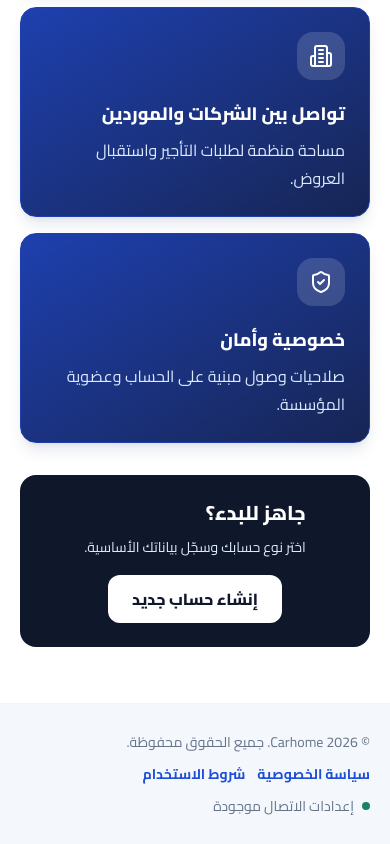
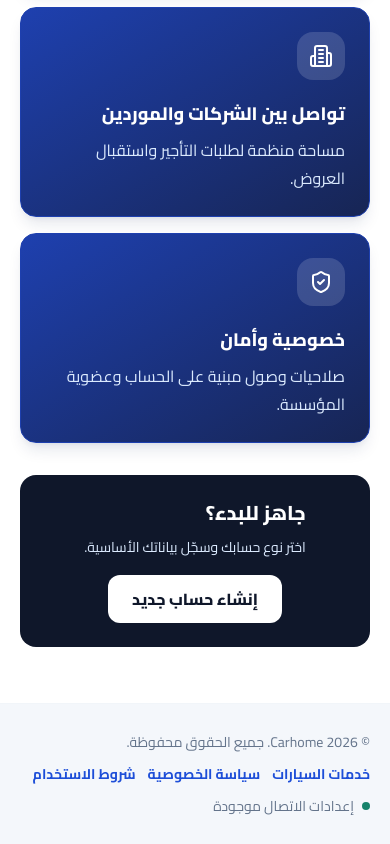
Before and after one commit to kareem766/Carhome, a React (Vite) app: page / in a window 390 px wide. Shown: the part 1600-2444 px from the top of the page. Built offline with nearby package versions, Linux system fonts and the light colour scheme; no server answers; the database is empty.

Commit message:
Add automotive services route and homepage navigation

```diff
--- a/src/App.tsx
+++ b/src/App.tsx
@@ -8,6 +8,7 @@ const AdminReviewPage = lazy(() => import('./components/AdminReviewPage'))
 const PlatformSettingsPage = lazy(() => import('./components/PlatformSettingsPage'))
 const SubscriptionPlansPage = lazy(() => import('./components/SubscriptionPlansPage'))
 const VehicleCatalogPage = lazy(() => import('./components/VehicleCatalogPage'))
+const AutomotiveServicesPage = lazy(() => import('./components/AutomotiveServicesPage'))
 const AdvertisingPlansAdminPage = lazy(() => import('./components/AdvertisingPlansAdminPage'))
 const AdvertisingPlansPage = lazy(() => import('./components/AdvertisingPlansPage'))
 const MessagingPage = lazy(() => import('./components/MessagingPage'))
@@ -99,6 +100,7 @@ export default function App() {
   if (path === '/workspace/admin/subscription-plans') return <Suspense fallback={<RouteLoading />}><SubscriptionPlansPage /></Suspense>
   if (path === '/workspace/admin/advertising-plans') return <Suspense fallback={<RouteLoading />}><AdvertisingPlansAdminPage /></Suspense>
   if (path === '/workspace/catalog') return <Suspense fallback={<RouteLoading />}><VehicleCatalogPage /></Suspense>
+  if (path === '/services' || path === '/automotive-services') return <Suspense fallback={<RouteLoading />}><AutomotiveServicesPage /></Suspense>
   if (path === '/workspace/advertising-plans') return <Suspense fallback={<RouteLoading />}><AdvertisingPlansPage /></Suspense>
   if (path === '/workspace/admin' || path === '/workspace/admin/vehicle-reviews') return <Suspense fallback={<RouteLoading />}><AdminReviewPage /></Suspense>
   if (path.includes('/messages')) return <Suspense fallback={<RouteLoading />}><MessagingPage /></Suspense>
@@ -137,6 +139,7 @@ export default function App() {
           </span>
         </a>
         <div className="flex items-center gap-2">
+          <a href="/services" className="hidden min-h-10 items-center rounded-xl px-3 text-sm font-bold text-blue-700 hover:bg-white sm:inline-flex">خدمات السيارات</a>
           <button onClick={() => openAuth('signin')} className="min-h-10 rounded-xl px-3 text-sm font-bold text-navy hover:bg-white sm:px-4">دخول</button>
           {settings.registration_enabled && <button onClick={() => { window.location.href = '/register' }} className="min-h-10 rounded-xl px-4 text-sm font-bold text-white shadow-sm transition sm:px-5" style={{ backgroundColor: settings.primary_color }}>إنشاء حساب</button>}
         </div>
@@ -197,7 +200,7 @@ export default function App() {
 
       <footer className="mx-auto flex max-w-7xl flex-col gap-3 px-5 py-7 text-sm text-slate-500 sm:flex-row sm:items-center sm:justify-between sm:px-8">
         <div><span>© {new Date().getFullYear()} {settings.platform_name}. </span><span>{settings.footer_text}</span></div>
-        <div className="flex flex-wrap items-center gap-3"><a href="/privacy" className="font-bold text-blue-700 underline-offset-4 hover:underline">سياسة الخصوصية</a><a href="/terms" className="font-bold text-blue-700 underline-offset-4 hover:underline">شروط الاستخدام</a>{settings.support_email && <a href={'mailto:'+settings.support_email}>{settings.support_email}</a>}{settings.support_phone && <a href={'tel:'+settings.support_phone}>{settings.support_phone}</a>}{settings.website_url && <a href={settings.website_url} target="_blank" rel="noreferrer">الموقع الرسمي</a>}{settings.address && <span>{settings.address}</span>}</div>
+        <div className="flex flex-wrap items-center gap-3"><a href="/services" className="font-bold text-blue-700 underline-offset-4 hover:underline">خدمات السيارات</a><a href="/privacy" className="font-bold text-blue-700 underline-offset-4 hover:underline">سياسة الخصوصية</a><a href="/terms" className="font-bold text-blue-700 underline-offset-4 hover:underline">شروط الاستخدام</a>{settings.support_email && <a href={'mailto:'+settings.support_email}>{settings.support_email}</a>}{settings.support_phone && <a href={'tel:'+settings.support_phone}>{settings.support_phone}</a>}{settings.website_url && <a href={settings.website_url} target="_blank" rel="noreferrer">الموقع الرسمي</a>}{settings.address && <span>{settings.address}</span>}</div>
         <span className="inline-flex items-center gap-2"><span className={`h-2 w-2 rounded-full ${isSupabaseConfigured ? 'bg-cargreen' : 'bg-amber-500'}`} />{isSupabaseConfigured ? 'إعدادات الاتصال موجودة' : 'إعدادات الاتصال تحتاج إلى ضبط'}</span>
       </footer>
       {authOpen && <AuthPanel onClose={() => setAuthOpen(false)} initialMode={authMode} />}
```
